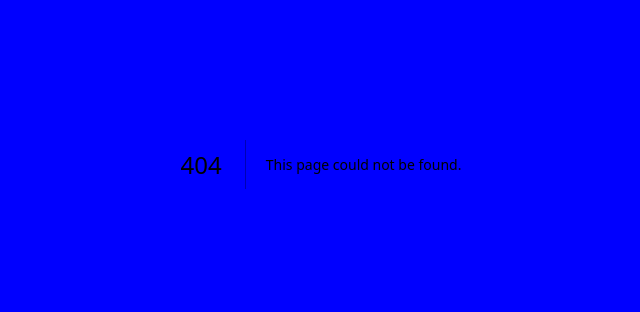
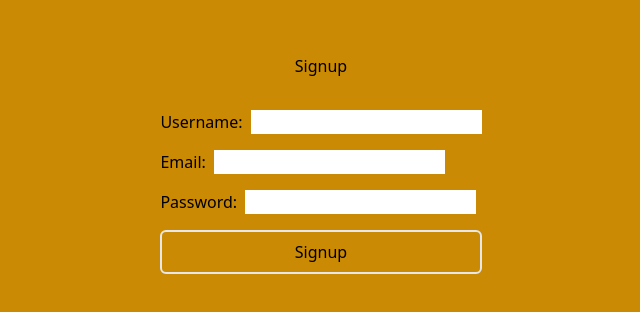
Before and after one commit to lucaspatraodev/TaskPlanner, a Next.js app: page /auth/signup in a window 1280 px wide. Before the commit this address had no page. Shown: the part 236-548 px from the top of the page, without its empty margins (319-959 px from the left). Built offline with nearby package versions, Linux system fonts and the light colour scheme; what @designbycode/tailwindcss-text-shadow would draw is missing.

Commit message:
feat: add sign-in and sign-up pages
- Create sign-in page.
- Create sign-up page.
- Added basic form validation.
- Connected with API.

```diff
--- /dev/null
+++ b/src/pages/auth/signin.js
@@ -0,0 +1,61 @@
+import axios from "axios";
+import React, { useState } from "react";
+
+const SignIn = () => {
+  const [formData, setFormData] = useState({
+    email: "",
+    password: "",
+  });
+
+  const handleChange = (e) => {
+    const { name, value } = e.target;
+    setFormData({
+      ...formData,
+      [name]: value,
+    });
+  };
+
+  const handleSubmit = (e) => {
+    e.preventDefault();
+
+    axios.post("http://localhost:3001/signin", {
+      email: formData.email,
+      password: formData.password,
+    });
+  };
+
+  return (
+    <div className="bg-yellow-600 w-full h-full flex flex-col gap-8 items-center justify-center my-auto">
+      <h2>Sign In</h2>
+      <form onSubmit={handleSubmit} className="flex flex-col gap-4">
+        <div className="flex gap-2">
+          <label htmlFor="email">Email:</label>
+          <input
+            type="email"
+            id="email"
+            name="email"
+            value={formData.email}
+            onChange={handleChange}
+            required
+          />
+        </div>
+        <div className="flex gap-2">
+          <label htmlFor="password">Password:</label>
+          <input
+            type="password"
+            id="password"
+            name="password"
+            value={formData.password}
+            onChange={handleChange}
+            required
+          />
+        </div>
+        <button className="rounded-md p-2 border-2" type="submit">
+          Sign In
+        </button>
+      </form>
+    </div>
+  );
+};
+
+export default SignIn;
--- /dev/null
+++ b/src/pages/auth/signup.js
@@ -0,0 +1,72 @@
+import axios from "axios";
+import React, { useState } from "react";
+
+const Signup = () => {
+  const [formData, setFormData] = useState({
+    username: "",
+    email: "",
+    password: "",
+  });
+
+  const handleChange = (e) => {
+    const { name, value } = e.target;
+    setFormData({
+      ...formData,
+      [name]: value,
+    });
+  };
+
+  const handleSubmit = (e) => {
+    e.preventDefault();
+    axios.post("http://localhost:3001/signup", {
+      username: formData.username,
+      email: formData.email,
+      password: formData.password,
+    });
+
+    console.log("Form submitted:", formData);
+  };
+
+  return (
+    <div className="bg-yellow-600 w-full h-full flex flex-col gap-8 items-center justify-center my-auto">
+      <h2>Signup</h2>
+      <form onSubmit={handleSubmit} className="flex flex-col gap-4">
+        <div className="flex gap-2">
+          <label htmlFor="username">Username:</label>
+          <input
+            type="text"
+            id="username"
+            name="username"
+            value={formData.username}
+            onChange={handleChange}
+          />
+        </div>
+        <div className="flex gap-2">
+          <label htmlFor="email">Email:</label>
+          <input
+            type="email"
+            id="email"
+            name="email"
+            value={formData.email}
+            onChange={handleChange}
+          />
+        </div>
+        <div className="flex gap-2">
+          <label htmlFor="password">Password:</label>
+          <input
+            type="password"
+            id="password"
+            name="password"
+            value={formData.password}
+            onChange={handleChange}
+          />
+        </div>
+        <button className="rounded-md p-2 border-2" type="submit">
+          Signup
+        </button>
+      </form>
+    </div>
+  );
+};
+
+export default Signup;
```
